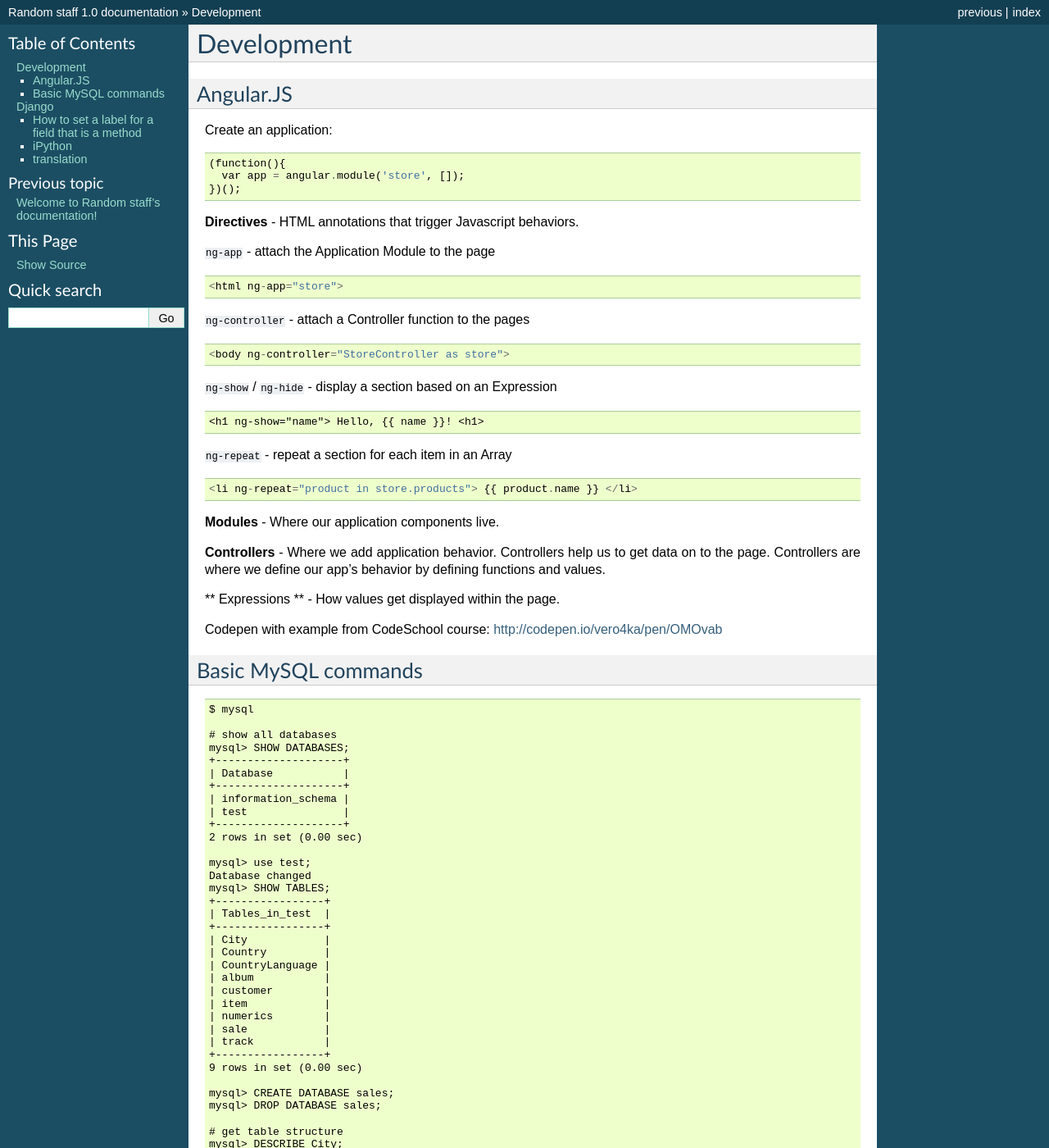
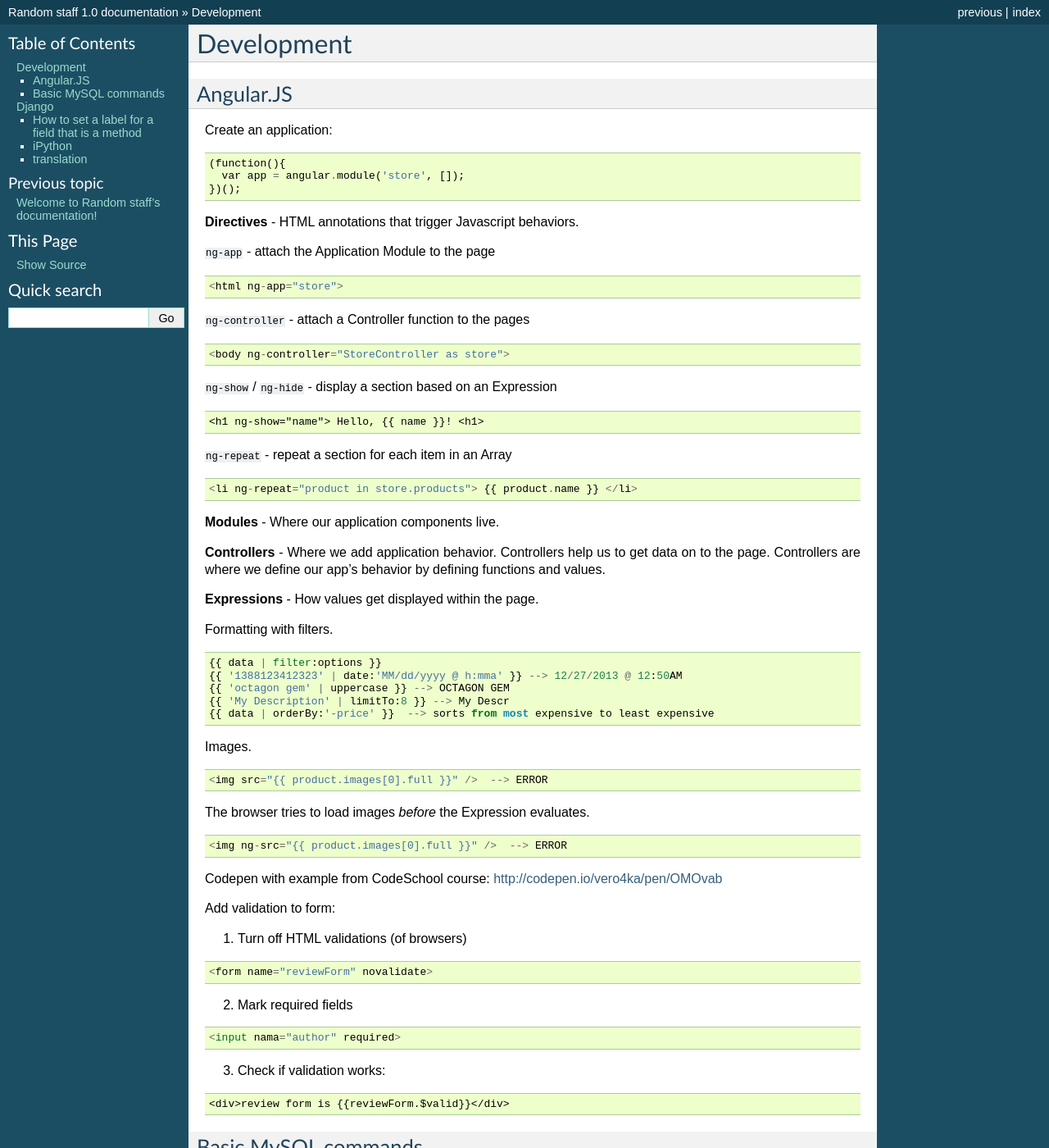
Before and after one commit to cansadadeserfeliz/docs, a Sphinx documentation site: the page built from source/development.rst, in a window 1280 px wide and 1400 px high. Shown: the whole window at 82% size. Built offline with Sphinx 7.4.7, drawn with Linux system fonts in a browser that asks for light colours.

Commit message:
Angular: form validation

```diff
--- a/source/development.rst
+++ b/source/development.rst
@@ -45,9 +45,51 @@ Create an application:
 Controllers help us to get data on to the page. Controllers are where we
 define our app's behavior by defining functions and values.
 
-** Expressions ** - How values get displayed within the page.
+**Expressions** - How values get displayed within the page.
+
+Formatting with filters.
+
+::
+
+  {{ data | filter:options }}
+  {{ '1388123412323' | date:'MM/dd/yyyy @ h:mma' }} --> 12/27/2013 @ 12:50AM
+  {{ 'octagon gem' | uppercase }} --> OCTAGON GEM
+  {{ 'My Description' | limitTo:8 }} --> My Descr
+  {{ data | orderBy:'-price' }}  --> sorts from most expensive to least expensive
+
+Images.
+
+::
+
+  <img src="{{ product.images[0].full }}" />  --> ERROR
+
+The browser tries to load images *before* the Expression evaluates.
+
+::
+
+  <img ng-src="{{ product.images[0].full }}" />  --> ERROR
 
 Codepen with example from CodeSchool course: http://codepen.io/vero4ka/pen/OMOvab
+
+Add validation to form:
+
+1. Turn off HTML validations (of browsers)
+
+::
+
+  <form name="reviewForm" novalidate>
+
+2. Mark required fields
+
+::
+
+  <input nama="author" required>
+
+3. Check if validation works:
+
+::
+
+  <div>review form is {{reviewForm.$valid}}</div>
 
 =======================
 Basic MySQL commands
```
